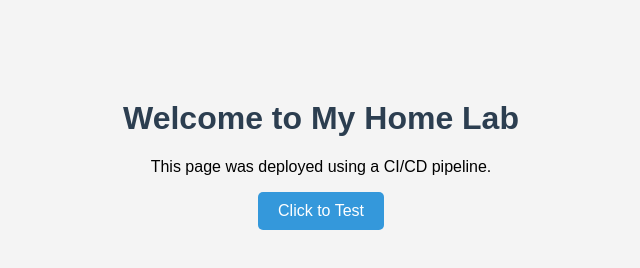
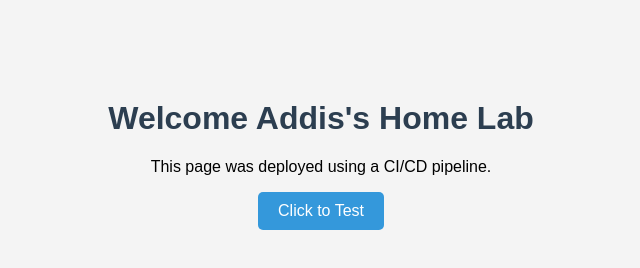
Before and after one commit to AA012/DevOps-Project, a plain HTML site: page index.html in a window 1280 px wide. Shown: the whole page, without its empty margins (319-959 px from the left). Drawn offline with Linux system fonts and the light colour scheme.

```diff
--- a/index.html
+++ b/index.html
@@ -27,7 +27,7 @@
 
 <body>
 
-<h1>Welcome to My Home Lab</h1>
+<h1>Welcome Addis's Home Lab</h1>
 <p>This page was deployed using a CI/CD pipeline.</p>
 
 <button onclick="deployMessage()">Click to Test</button>
```
